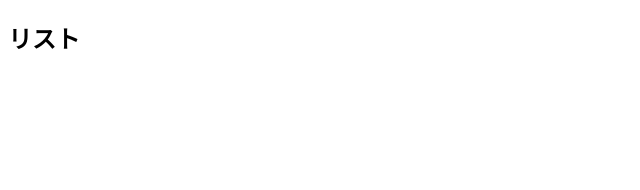
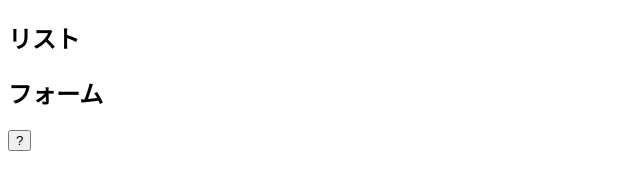
Before and after one commit to g1527037/2016web1-12, a plain HTML site: page index.html in a window 1280 px wide. Shown: the whole page, without its empty margins (0-640 px from the left). Drawn offline with Linux system fonts and the light colour scheme.

Commit message:
Update index.html

```diff
--- a/index.html
+++ b/index.html
@@ -8,6 +8,10 @@
     <section>
       <h1>リスト</h1>
       <ul id="list"></ul>
+      <h1>フォーム</h1>
+      <form action="https://g1527037.github.io/2016web1-12/" id="form">
+        <input type="submit" value="?">
+      </form>
     </section>
     <script type="text/javascript" scr="js/default.js"></script>
   </body>
```
